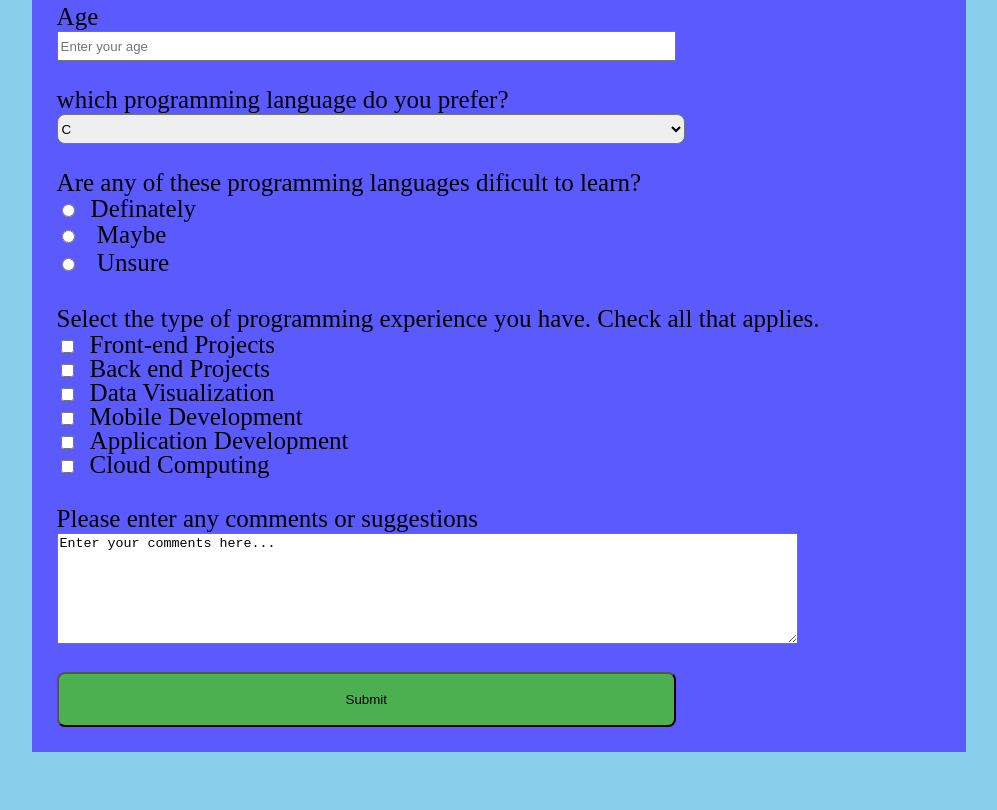
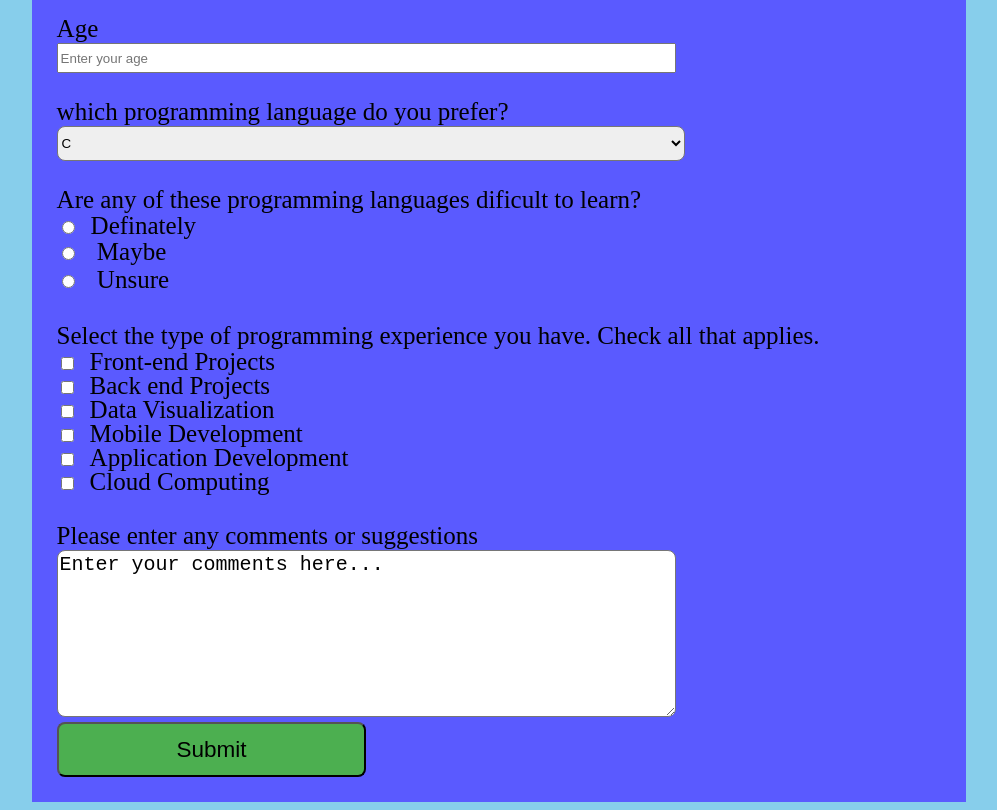
Before and after one commit to flomugz/FCC-Survey-Form, a plain HTML site: page index.html in a window 1280 px wide. Shown: the part 325-1135 px from the top of the page, without its empty margins (141-1138 px from the left). Before the commit the page ends 1102 px from the top, so only its background shows below. Drawn offline with Linux system fonts and the light colour scheme.

Commit message:
Update styles.css

```diff
--- a/styles.css
+++ b/styles.css
@@ -1,4 +1,10 @@
-/*  Main Body */
+/***   HTml Font Size Styles   ***/
+
+html {
+  font-size: 25px;
+}
+
+/***   Main Body Styles    ***/
 
 body {
   background-color: skyblue;
@@ -6,14 +12,15 @@ body {
   font-weight: 525;
 }
 
-/*  Form */
+/***   Form Body and Backgroud Styles   ***/
 
 form {
   background-color: rgb(90, 90, 300);
+  margin: auto;
   width: 70%;
   padding: 25px;
   text-align: left;
-  font-size: 25px;
+  font-size: 1rem;
   font-tyle: 10em;
 }
 
@@ -22,20 +29,23 @@ form {
 }
 
 h1 {
-  font-size: 30px;
+  font-size: 1.5rem;
   text-align: center;
 }
 
 #description {
-  font-size: 22px;
+  font-size: 0.88rem;
   text-align: center;
 }
 
-/* Survey Form */
+/***   Survey Form Styles   ***/
 
-input [type="text"] {
+input [type="text"], textarea {
   width: 70%;
   border-radius: 8px;
+  margin: 0;
+  padding: 3pz;
+  resize: vertical;
 }
 
 #name {
@@ -56,14 +66,15 @@ input [type="text"] {
   border-readius: 8px;
 }
 
-/* Dropdown */
+/***    Dropdown  Styles    ***/
 
 #dropdown {
   width: 71%;
-  height: 30px;
+  height: 35px;
   border-radius: 8px;
 }
 
+/***   Checkbox Styles    ***/
 
 input[type="checkbox"]:not(old) + label,
 input[type="radio"]:not(old) + label {
@@ -74,18 +85,25 @@ input[type="radio"]:not(old) + label {
   line-height: 24px;
 }
 
-/* TextArea */
+/***   TextArea Styles   ***/
 
-#tedtArea {
-  border-radius: 10px;
-  font-size: 20px;
+#textArea {
+  width: 70%;
+  height: auto;
+  box-sixing: border-box;
+  font-size: 0.8rem;
+  margin-bottom: -23px;
+  padding-right: -25px;
+  border-radius: 8px;
 }
 
-/* Submit form and Button */
+/***    Submit Form and Button Styles   ***/
 
 #submit {
-  width: 70%;
+  width: 35%;
   height: 55px;
+  margin-top: 0px;
   border-radius: 8px;
   background-color: #4caf50;
+  font-size: 0.9rem;
 }
```
